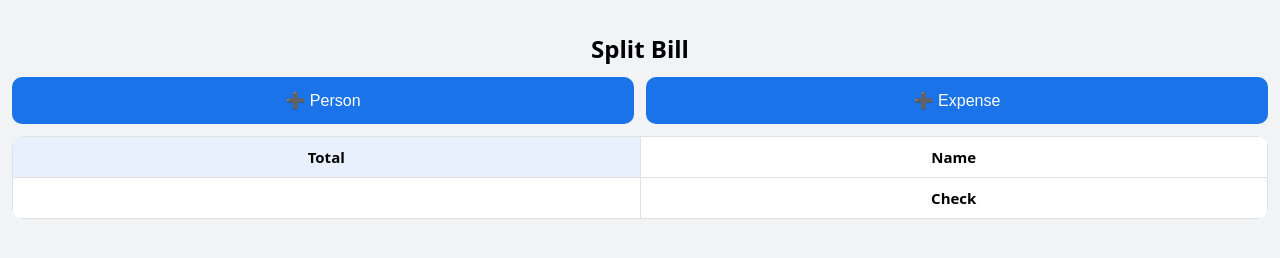
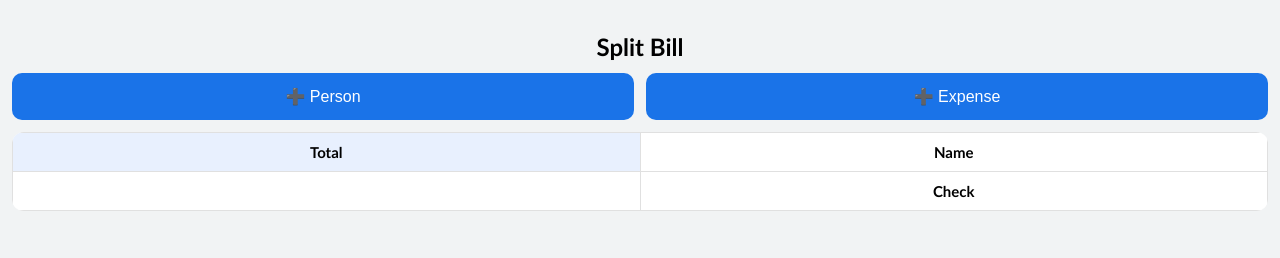
Before and after one commit to iivan327/split, a plain HTML site: page index.html in a window 1280 px wide. Drawn offline with Linux system fonts and the light colour scheme.

Commit message:
Update index.html

```diff
--- a/index.html
+++ b/index.html
@@ -6,7 +6,7 @@
   <title>分帳表（手機友善）</title>
   <style>
     body {
-      font-family: system-ui, -apple-system, BlinkMacSystemFont, sans-serif;
+      font-family: Calibri, system-ui, -apple-system, BlinkMacSystemFont, sans-serif;
       margin: 0;
       padding: 12px;
       background: #f1f3f4;
```
